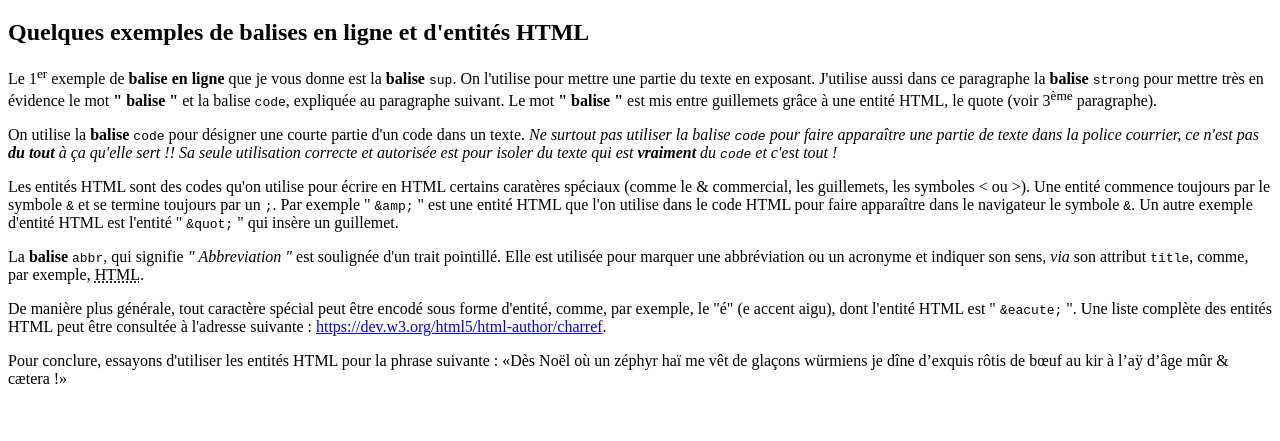
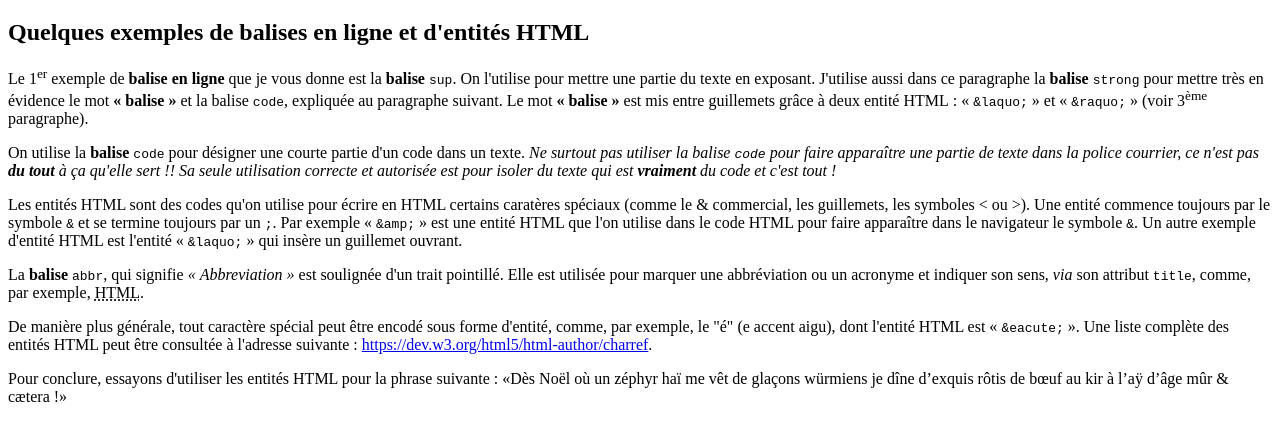
Before and after one commit to tecg-cpw/html-entities, a plain HTML site: page index.html in a window 1280 px wide. Shown: the part 61-502 px from the top of the page. Drawn offline with Linux system fonts and the light colour scheme.

Commit message:
PW review

```diff
--- a/index.html
+++ b/index.html
@@ -12,34 +12,34 @@
         <p>
             Le 1<sup>er</sup> exemple de <strong>balise en ligne</strong> que je vous donne est la <strong>balise</strong> <code>sup</code>.
             On l'utilise pour mettre une partie du texte en exposant.
-            J'utilise aussi dans ce paragraphe la <strong>balise</strong> <code>strong</code> pour mettre très en évidence le mot <strong>"&nbsp;balise&nbsp;"</strong> et la balise <code>code</code>, expliquée au paragraphe suivant.
-            Le mot <strong>"&nbsp;balise&nbsp;"</strong> est mis entre guillemets grâce à une entité HTML, le quote (voir 3<sup>ème</sup> paragraphe).
+            J'utilise aussi dans ce paragraphe la <strong>balise</strong> <code>strong</code> pour mettre très en évidence le mot <strong>&laquo;&nbsp;balise&nbsp;&raquo;</strong> et la balise <code>code</code>, expliquée au paragraphe suivant.
+            Le mot <strong>&laquo;&nbsp;balise&nbsp;&raquo;</strong> est mis entre guillemets grâce à deux entité HTML&nbsp;: &laquo;&nbsp;<code>&amp;laquo;</code>&nbsp;&raquo; et &laquo;&nbsp;<code>&amp;raquo;</code>&nbsp;&raquo; (voir 3<sup>ème</sup> paragraphe).
         </p>
 
         <p>
             On utilise la <strong>balise</strong> <code>code</code> pour désigner une courte partie d'un code dans un texte. <em>Ne surtout pas utiliser la balise <code>code</code> pour faire apparaître une partie de texte dans la police courrier, ce n'est pas <strong>du tout</strong> à ça qu'elle sert !!
-            Sa seule utilisation correcte et autorisée est pour isoler du texte qui est <strong>vraiment</strong> du <code>code</code> et c'est tout !</em>
+            Sa seule utilisation correcte et autorisée est pour isoler du texte qui est <strong>vraiment</strong> du code et c'est tout !</em>
         </p>
 
         <p>
-            Les entités HTML sont des codes qu'on utilise pour écrire en HTML certains caratères spéciaux (comme le &amp; commercial, les guillemets, les symboles &lt; ou &gt;).
+            Les entités HTML sont des codes qu'on utilise pour écrire en HTML certains caratères spéciaux (comme le & commercial, les guillemets, les symboles < ou >).
             Une entité commence toujours par le symbole <code>&amp;</code> et se termine toujours par un <code>;</code>.
-            Par exemple "&nbsp;<code>&amp;amp;</code>&nbsp;" est une entité HTML que l'on utilise dans le code HTML pour faire apparaître dans le navigateur le symbole <code>&amp;</code>.
-            Un autre exemple d'entité HTML est l'entité "&nbsp;<code>&amp;quot;</code>&nbsp;" qui insère un guillemet.
+            Par exemple &laquo;&nbsp;<code>&amp;amp;</code>&nbsp;&raquo; est une entité HTML que l'on utilise dans le code HTML pour faire apparaître dans le navigateur le symbole <code>&amp;</code>.
+            Un autre exemple d'entité HTML est l'entité &laquo;&nbsp;<code>&amp;laquo;</code>&nbsp;&raquo; qui insère un guillemet ouvrant.
         </p>
 
         <p>
-            La <strong>balise</strong> <code>abbr</code>, qui signifie <em>"&nbsp;Abbreviation&nbsp;"</em> est soulignée d'un trait pointillé.
+            La <strong>balise</strong> <code>abbr</code>, qui signifie <em>&laquo;&nbsp;Abbreviation&nbsp;&raquo;</em> est soulignée d'un trait pointillé.
             Elle est utilisée pour marquer une abbréviation ou un acronyme et indiquer son sens, <em>via</em> son attribut <code>title</code>, comme, par exemple, <abbr title="Hypertext Markup Language">HTML</abbr>.
         </p>
 
         <p>
-            De manière plus générale, tout caractère spécial peut être encodé sous forme d'entité, comme, par exemple, le "é" (e accent aigu), dont l'entité HTML est "&nbsp;<code>&amp;eacute;</code>&nbsp;".
+            De manière plus générale, tout caractère spécial peut être encodé sous forme d'entité, comme, par exemple, le "é" (e accent aigu), dont l'entité HTML est &laquo;&nbsp;<code>&amp;eacute;</code>&nbsp;&raquo;.
             Une liste complète des entités HTML peut être consultée à l'adresse suivante : <a href="https://dev.w3.org/html5/html-author/charref" hreflang="en">https://dev.w3.org/html5/html-author/charref</a>.
         </p>
 
         <p>
-            Pour conclure, essayons d'utiliser les entités HTML pour la phrase suivante : <q>D&egrave;s No&euml;l où un z&eacute;phyr ha&iuml; me v&ecirc;t de gla&ccedil;ons w&uuml;rmiens je d&icirc;ne d’exquis r&ocirc;tis de b&oelig;uf au kir &agrave; l’a&yuml; d’&acirc;ge m&ucirc;r &amp; c&aelig;tera !</q>
+            Pour conclure, essayons d'utiliser les entités HTML pour la phrase suivante : <q>D&egrave;s No&euml;l o&ugrave; un z&eacute;phyr ha&iuml; me v&ecirc;t de gla&ccedil;ons w&uuml;rmiens je d&icirc;ne d&rsquo;exquis r&ocirc;tis de b&oelig;uf au kir &agrave; l&rsquo;a&yuml; d&rsquo;&acirc;ge m&ucirc;r &amp; c&aelig;tera&nbsp;!</q>
         </p>
     </body>
 </html>
```
